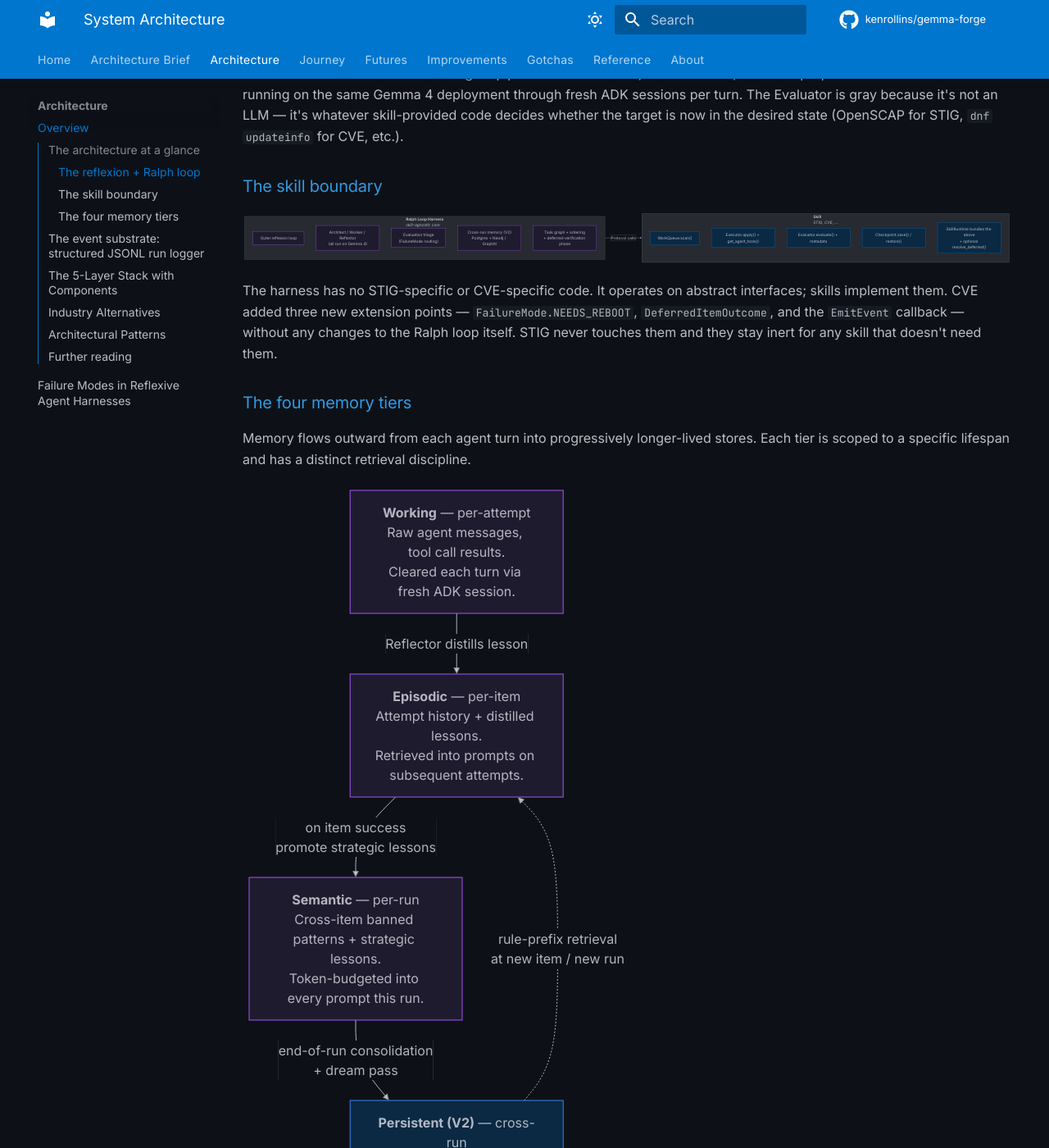
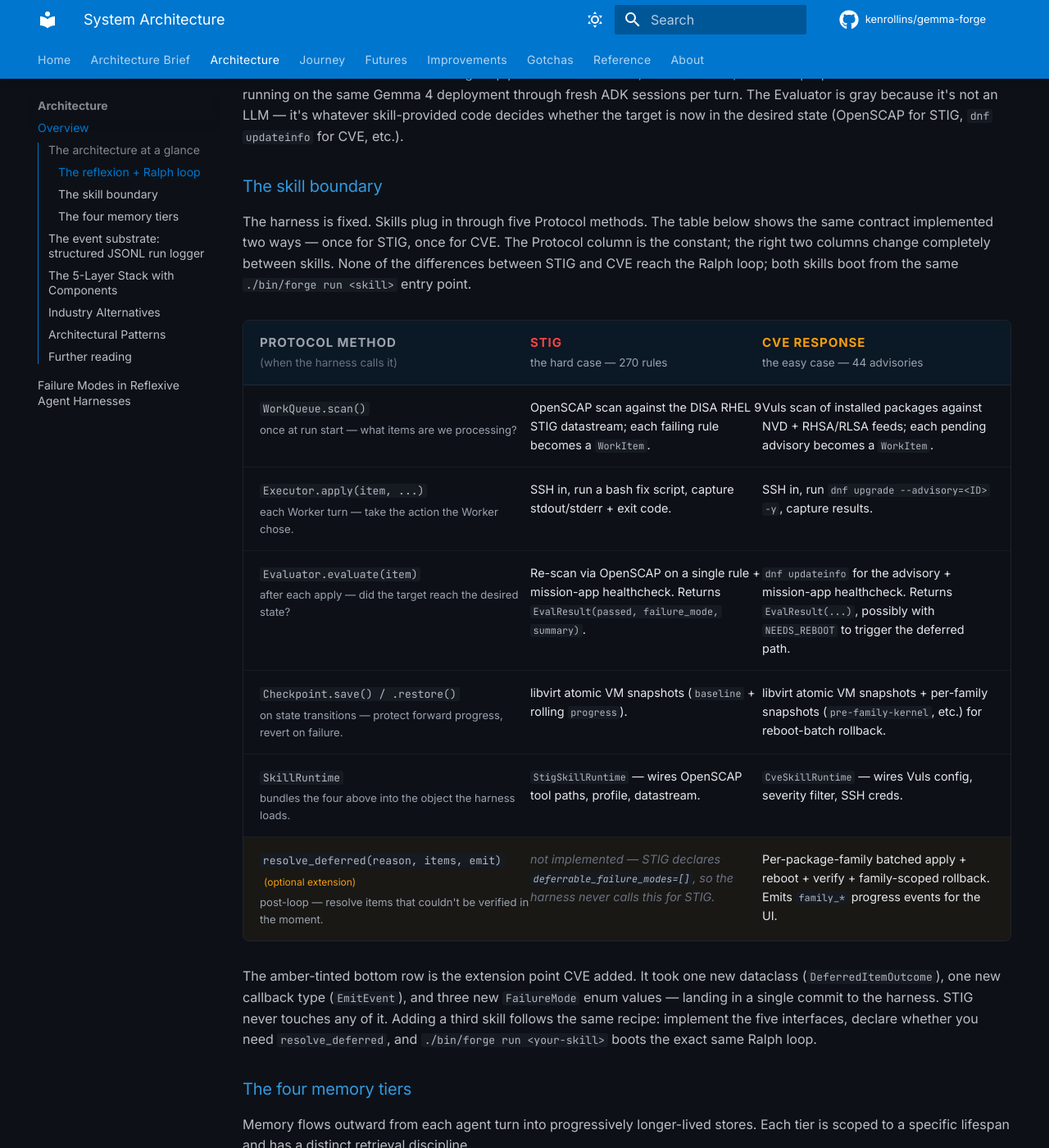
Before and after one commit to kenrollins/gemma-forge, an MkDocs documentation site: the page built from docs/journal/architecture/00-system-architecture.md, in a window 1280 px wide and 1400 px high, scrolled down 1370 px. Shown: the whole window at 82% size. Built offline with MkDocs 1.6.1 and Material for MkDocs 9.7.7, drawn with Linux system fonts in a browser that asks for light colours; comment, search, counter and statistics services are not loaded.

Commit message:
docs(architecture): replace weak skill-boundary diagram with comparison table
The previous skill-boundary Mermaid was two rows of horizontal
labels with a single "Protocol calls" arrow. It didn't carry the
skill-agnostic thesis — the reader saw two lists and inferred
nothing from their juxtaposition. Flat taxonomies don't tell
stories.

The story we're actually trying to tell is comparative: the
harness is fixed, skills plug in through five Protocol methods,
and swapping the skill doesn't reach into the harness. That story
needs the two skills side-by-side, not an abstract label list.

Replaces the diagram with a styled three-column comparison:
- Constant axis: the six Protocol entry points (five required + one
  optional extension)
- Variable axis: how STIG and CVE each implement them

Each row shows the method, when the harness calls it, and the
concrete implementation in each of the two skills we actually
ship. The optional resolve_deferred row is amber-tinted to show
it's the extension point CVE added without the harness changing —
STIG's cell is visibly blank because STIG doesn't need it.

Readers can now verify the thesis directly: same five rows, same
signatures, completely different implementations, zero harness
code changes. That's the architecture-at-a-glance the flat
diagram failed to deliver.

Caption follows up with the "landed in one commit" detail about
the CVE extension and the one-line "add a third skill" recipe.

Co-Authored-By: Claude Opus 4.7 (1M context) <noreply@anthropic.com>

````diff
--- a/docs/journal/architecture/00-system-architecture.md
+++ b/docs/journal/architecture/00-system-architecture.md
@@ -105,40 +105,83 @@ etc.).
 
 ### The skill boundary
 
-```mermaid
-flowchart LR
-    subgraph Harness["<b>Ralph Loop Harness</b><br/><i>skill-agnostic core</i>"]
-        direction TB
-        H1["Outer reflexion loop"]
-        H2["Architect / Worker / Reflector<br/>(all run on Gemma 4)"]
-        H3["Evaluation triage<br/>(FailureMode routing)"]
-        H4["Cross-run memory (V2)<br/>Postgres + Neo4j / Graphiti"]
-        H5["Task graph + ordering<br/>+ deferred-verification phase"]
-    end
+The harness is fixed. Skills plug in through five Protocol methods.
+The table below shows the same contract implemented two ways — once
+for STIG, once for CVE. The Protocol column is the constant; the
+right two columns change completely between skills. None of the
+differences between STIG and CVE reach the Ralph loop; both skills
+boot from the same `./bin/forge run <skill>` entry point.
 
-    subgraph Skill["<b>Skill</b><br/><i>STIG, CVE, ...</i>"]
-        direction TB
-        S1["WorkQueue.scan()"]
-        S2["Executor.apply() + get_agent_tools()"]
-        S3["Evaluator.evaluate() + metadata"]
-        S4["Checkpoint.save() / restore()"]
-        S5["SkillRuntime bundles the above<br/>+ optional resolve_deferred()"]
-    end
+<div style="margin: 1.5rem 0; border: 1px solid rgba(255,255,255,0.08); border-radius: 8px; overflow: hidden;">
+  <div style="display:grid; grid-template-columns: 1.4fr 1.2fr 1.2fr; background: rgba(0,118,206,0.08); padding: 0.75rem 1rem; font-size: 0.75rem; text-transform: uppercase; letter-spacing: 0.06em; font-weight: 600; border-bottom: 1px solid rgba(255,255,255,0.08);">
+    <div style="color:#9CA3AF;">Protocol method<br/><span style="color:#6B7280; font-weight:400; text-transform:none; letter-spacing:normal; font-size:0.9em;">(when the harness calls it)</span></div>
+    <div style="color:#EF4444;">STIG<br/><span style="color:#9CA3AF; font-weight:400; text-transform:none; letter-spacing:normal; font-size:0.9em;">the hard case — 270 rules</span></div>
+    <div style="color:#F59E0B;">CVE Response<br/><span style="color:#9CA3AF; font-weight:400; text-transform:none; letter-spacing:normal; font-size:0.9em;">the easy case — 44 advisories</span></div>
+  </div>
 
-    Harness -->|Protocol calls| Skill
+  <div style="display:grid; grid-template-columns: 1.4fr 1.2fr 1.2fr; padding: 0.75rem 1rem; border-bottom: 1px solid rgba(255,255,255,0.05); align-items: start;">
+    <div>
+      <code>WorkQueue.scan()</code>
+      <div style="color:#9CA3AF; font-size:0.82em; margin-top:0.15rem;">once at run start — what items are we processing?</div>
+    </div>
+    <div style="color:#E5E7EB; font-size:0.9em;">OpenSCAP scan against the DISA RHEL 9 STIG datastream; each failing rule becomes a <code>WorkItem</code>.</div>
+    <div style="color:#E5E7EB; font-size:0.9em;">Vuls scan of installed packages against NVD + RHSA/RLSA feeds; each pending advisory becomes a <code>WorkItem</code>.</div>
+  </div>
 
-    classDef harness fill:#1f1b2e,stroke:#A855F7,color:#E5E7EB
-    classDef skill fill:#0b2942,stroke:#0076CE,color:#E5E7EB
-    class H1,H2,H3,H4,H5 harness
-    class S1,S2,S3,S4,S5 skill
-```
+  <div style="display:grid; grid-template-columns: 1.4fr 1.2fr 1.2fr; padding: 0.75rem 1rem; border-bottom: 1px solid rgba(255,255,255,0.05); align-items: start;">
+    <div>
+      <code>Executor.apply(item, ...)</code>
+      <div style="color:#9CA3AF; font-size:0.82em; margin-top:0.15rem;">each Worker turn — take the action the Worker chose.</div>
+    </div>
+    <div style="color:#E5E7EB; font-size:0.9em;">SSH in, run a bash fix script, capture stdout/stderr + exit code.</div>
+    <div style="color:#E5E7EB; font-size:0.9em;">SSH in, run <code>dnf upgrade --advisory=&lt;ID&gt; -y</code>, capture results.</div>
+  </div>
 
-The harness has no STIG-specific or CVE-specific code. It operates
-on abstract interfaces; skills implement them. CVE added three new
-extension points — `FailureMode.NEEDS_REBOOT`,
-`DeferredItemOutcome`, and the `EmitEvent` callback — without any
-changes to the Ralph loop itself. STIG never touches them and they
-stay inert for any skill that doesn't need them.
+  <div style="display:grid; grid-template-columns: 1.4fr 1.2fr 1.2fr; padding: 0.75rem 1rem; border-bottom: 1px solid rgba(255,255,255,0.05); align-items: start;">
+    <div>
+      <code>Evaluator.evaluate(item)</code>
+      <div style="color:#9CA3AF; font-size:0.82em; margin-top:0.15rem;">after each apply — did the target reach the desired state?</div>
+    </div>
+    <div style="color:#E5E7EB; font-size:0.9em;">Re-scan via OpenSCAP on a single rule + mission-app healthcheck. Returns <code>EvalResult(passed, failure_mode, summary)</code>.</div>
+    <div style="color:#E5E7EB; font-size:0.9em;"><code>dnf updateinfo</code> for the advisory + mission-app healthcheck. Returns <code>EvalResult(...)</code>, possibly with <code>NEEDS_REBOOT</code> to trigger the deferred path.</div>
+  </div>
+
+  <div style="display:grid; grid-template-columns: 1.4fr 1.2fr 1.2fr; padding: 0.75rem 1rem; border-bottom: 1px solid rgba(255,255,255,0.05); align-items: start;">
+    <div>
+      <code>Checkpoint.save() / .restore()</code>
+      <div style="color:#9CA3AF; font-size:0.82em; margin-top:0.15rem;">on state transitions — protect forward progress, revert on failure.</div>
+    </div>
+    <div style="color:#E5E7EB; font-size:0.9em;">libvirt atomic VM snapshots (<code>baseline</code> + rolling <code>progress</code>).</div>
+    <div style="color:#E5E7EB; font-size:0.9em;">libvirt atomic VM snapshots + per-family snapshots (<code>pre-family-kernel</code>, etc.) for reboot-batch rollback.</div>
+  </div>
+
+  <div style="display:grid; grid-template-columns: 1.4fr 1.2fr 1.2fr; padding: 0.75rem 1rem; border-bottom: 1px solid rgba(255,255,255,0.05); align-items: start;">
+    <div>
+      <code>SkillRuntime</code>
+      <div style="color:#9CA3AF; font-size:0.82em; margin-top:0.15rem;">bundles the four above into the object the harness loads.</div>
+    </div>
+    <div style="color:#E5E7EB; font-size:0.9em;"><code>StigSkillRuntime</code> — wires OpenSCAP tool paths, profile, datastream.</div>
+    <div style="color:#E5E7EB; font-size:0.9em;"><code>CveSkillRuntime</code> — wires Vuls config, severity filter, SSH creds.</div>
+  </div>
+
+  <div style="display:grid; grid-template-columns: 1.4fr 1.2fr 1.2fr; padding: 0.75rem 1rem; align-items: start; background: rgba(245,158,11,0.05);">
+    <div>
+      <code>resolve_deferred(reason, items, emit)</code>
+      <span style="color:#F59E0B; font-size:0.75em; margin-left:0.25rem;">(optional extension)</span>
+      <div style="color:#9CA3AF; font-size:0.82em; margin-top:0.15rem;">post-loop — resolve items that couldn't be verified in the moment.</div>
+    </div>
+    <div style="color:#6B7280; font-size:0.9em; font-style:italic;">not implemented — STIG declares <code>deferrable_failure_modes=[]</code>, so the harness never calls this for STIG.</div>
+    <div style="color:#E5E7EB; font-size:0.9em;">Per-package-family batched apply + reboot + verify + family-scoped rollback. Emits <code>family_*</code> progress events for the UI.</div>
+  </div>
+</div>
+
+The amber-tinted bottom row is the extension point CVE added. It
+took one new dataclass (`DeferredItemOutcome`), one new callback
+type (`EmitEvent`), and three new `FailureMode` enum values —
+landing in a single commit to the harness. STIG never touches any
+of it. Adding a third skill follows the same recipe: implement the
+five interfaces, declare whether you need `resolve_deferred`, and
+`./bin/forge run <your-skill>` boots the exact same Ralph loop.
 
 ### The four memory tiers
 
````
